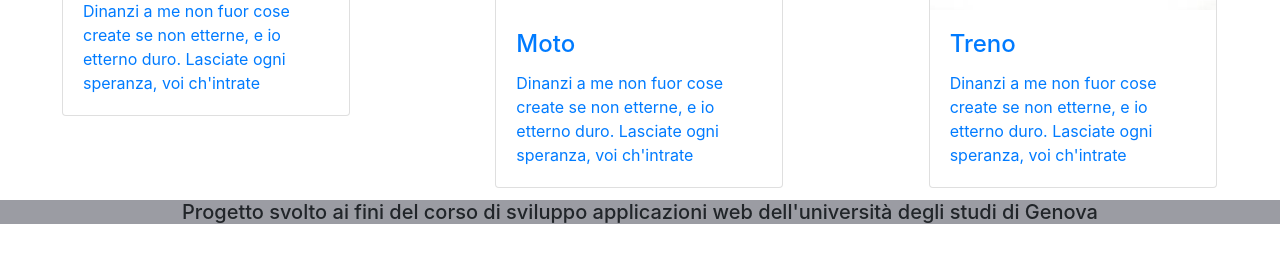
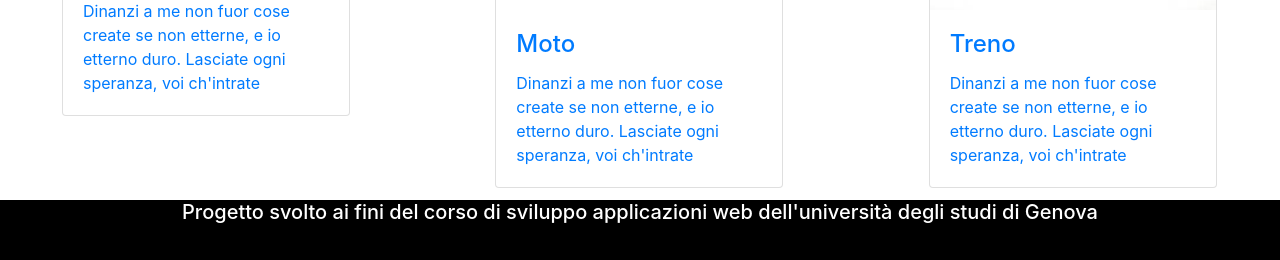
Before and after one commit to MonkSheldon/ProjectSAW, a PHP site: page /php/index.php in a window 1280 px wide. Shown: the part 2118-2378 px from the top of the page. Before the commit the page ends 2342 px from the top, so only its background shows below. Run offline with PHP 8.4, Linux system fonts and the light colour scheme.

Commit message:
Add files via upload

```diff
--- a/css/login.css
+++ b/css/login.css
@@ -1,6 +1,6 @@
 h3 {
 	margin-top: 5%;
-	font-family: "Courier New";
+	font-family: 'Courier New';
 	text-align: center;
 }
 
--- a/css/registrazione.css
+++ b/css/registrazione.css
@@ -1,6 +1,6 @@
 h3 {
   margin-top: 5%;
-	font-family: "Courier New";
+	font-family: 'Courier New';
 	text-align: center;
 }
 
--- a/css/startSaw.css
+++ b/css/startSaw.css
@@ -21,7 +21,7 @@ i {
 }
 
 h2 {
-	font-family:"Courier New";
+	font-family: 'Courier New';
 	text-align: center;
 }
 
@@ -31,7 +31,9 @@ h2 {
 }
 
 footer {
+	height: 60px;
+	clear: both;
+	background-color: black;
+	color: white;
 	text-align: center;
-	position: fluid;
-	background-color: #9B9CA3;
 }
```
